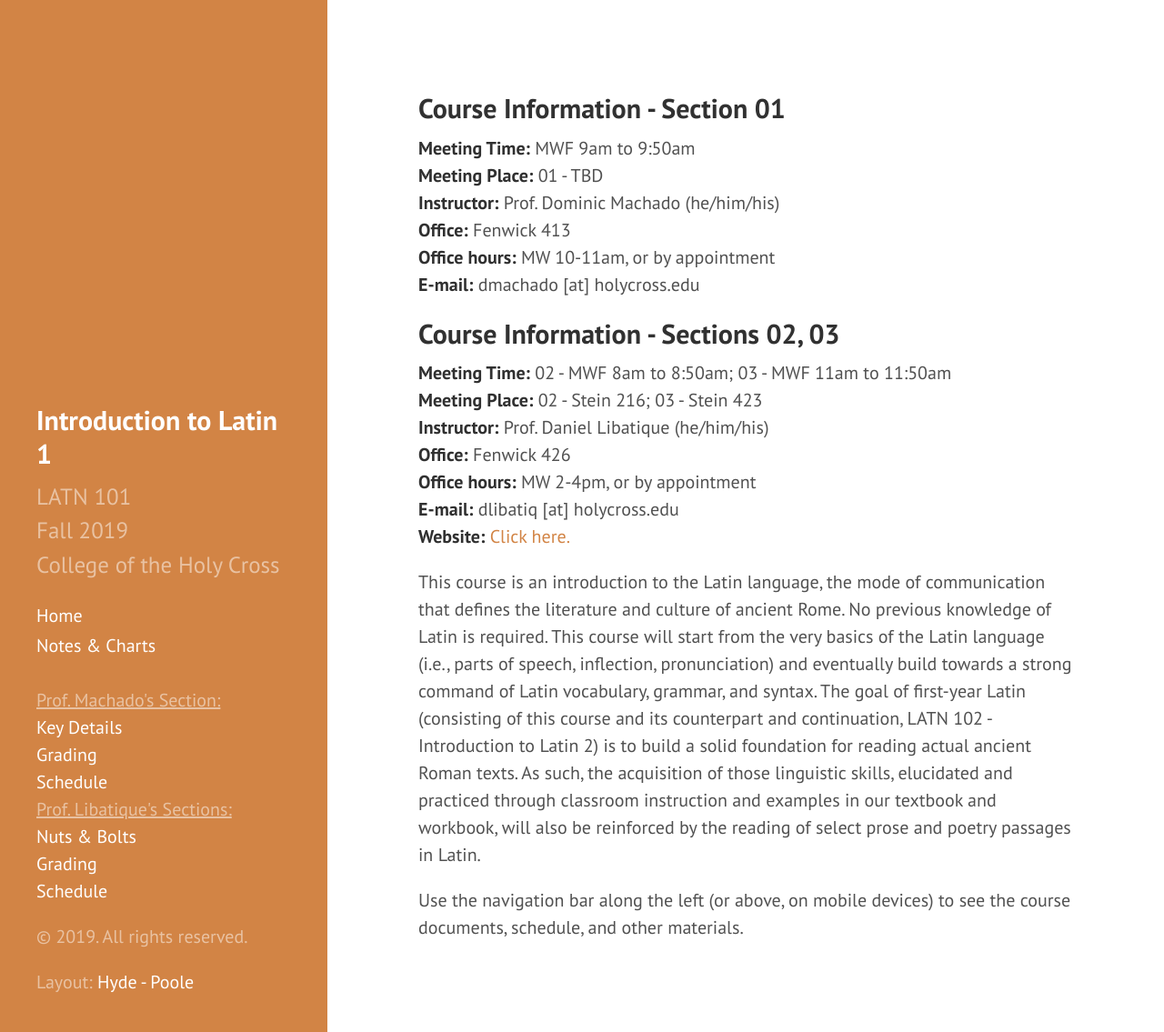
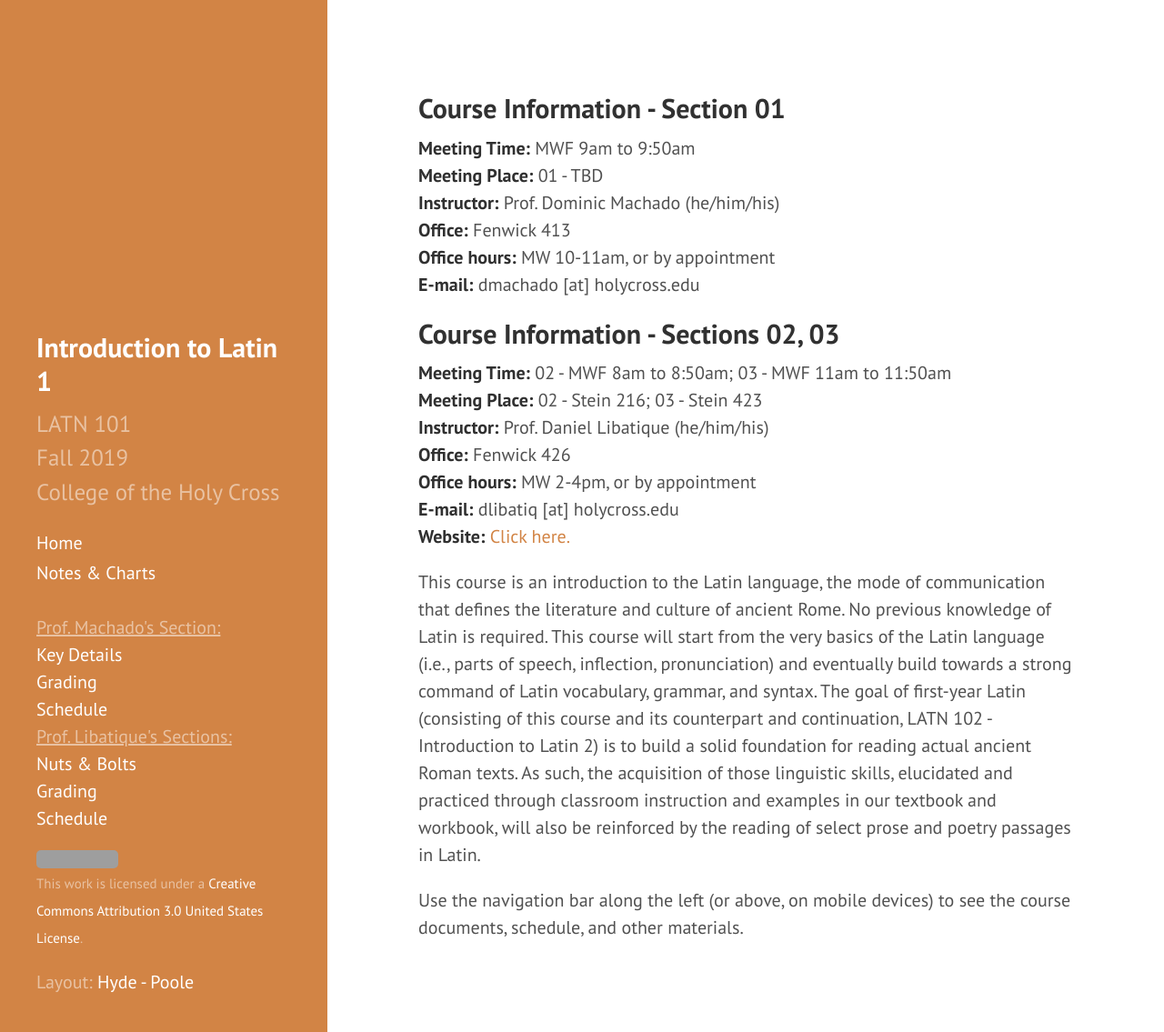
Before and after one commit to DLibatique/LATN102-S20, a Jekyll site: the page built from index.md, in a window 1280 px wide and 1135 px high. Shown: the whole window at 91% size. Built offline with Jekyll 4.4.1, drawn with Linux system fonts in a browser that asks for light colours; grey boxes are pictures that could not be loaded.

Commit message:
added license to sidebar

```diff
--- a/_includes/sidebar.html
+++ b/_includes/sidebar.html
@@ -44,7 +44,7 @@
 <a href="{{ site.baseurl }}pages/schedule-DL">Schedule</a>
     </nav>
 
-    <p>&copy; {{ site.time | date: '%Y' }}. All rights reserved.</p>
+    <p><a rel="license" href="http://creativecommons.org/licenses/by/3.0/us/"><img alt="Creative Commons License" style="margin: 0px;" src="https://i.creativecommons.org/l/by/3.0/us/88x31.png" /></a> <span style="font-size:0.75rem; line-height: 1;">This work is licensed under a <a rel="license" href="http://creativecommons.org/licenses/by/3.0/us/">Creative Commons Attribution 3.0 United States License</a>.</span></p>
     <p>Layout: <a href="https://github.com/poole/hyde">Hyde - Poole</a></p>
   </div>
 </div>
```
